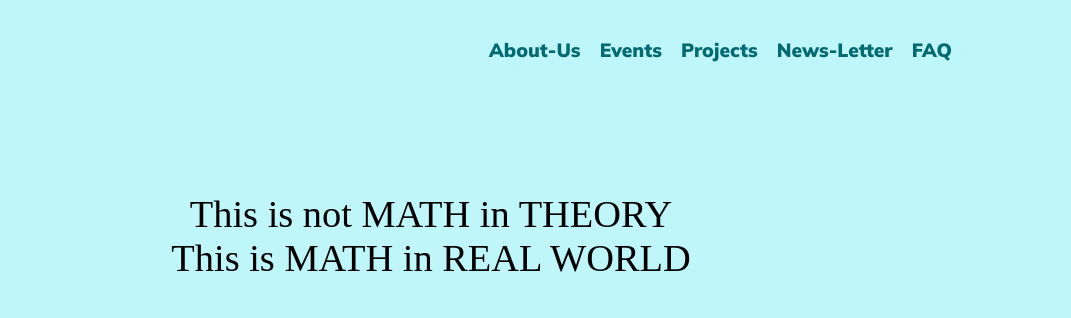
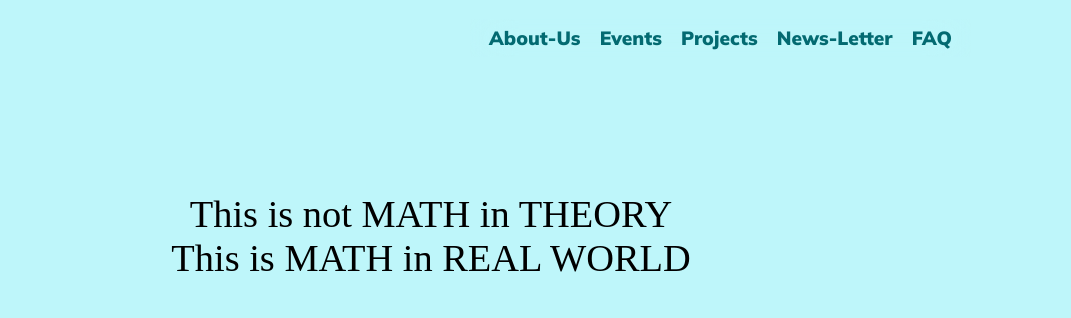
Before and after one commit to baka-boho/orsc, a plain HTML site: page index.html in a window 1280 px wide. Shown: the top 318 px of the page, 209-1280 px from the left. Drawn offline with Linux system fonts and the light colour scheme; a web font is replaced by a local one.

```diff
--- a/main.css
+++ b/main.css
@@ -90,6 +90,8 @@
 }
 
 header .content {
+
+height: 4rem;
     width: 90vw;
     padding: 1em 0;
     display: flex;
```
Also changed, not shown: index.html (+1 -1 lines), main.js (+8 -8 lines).
